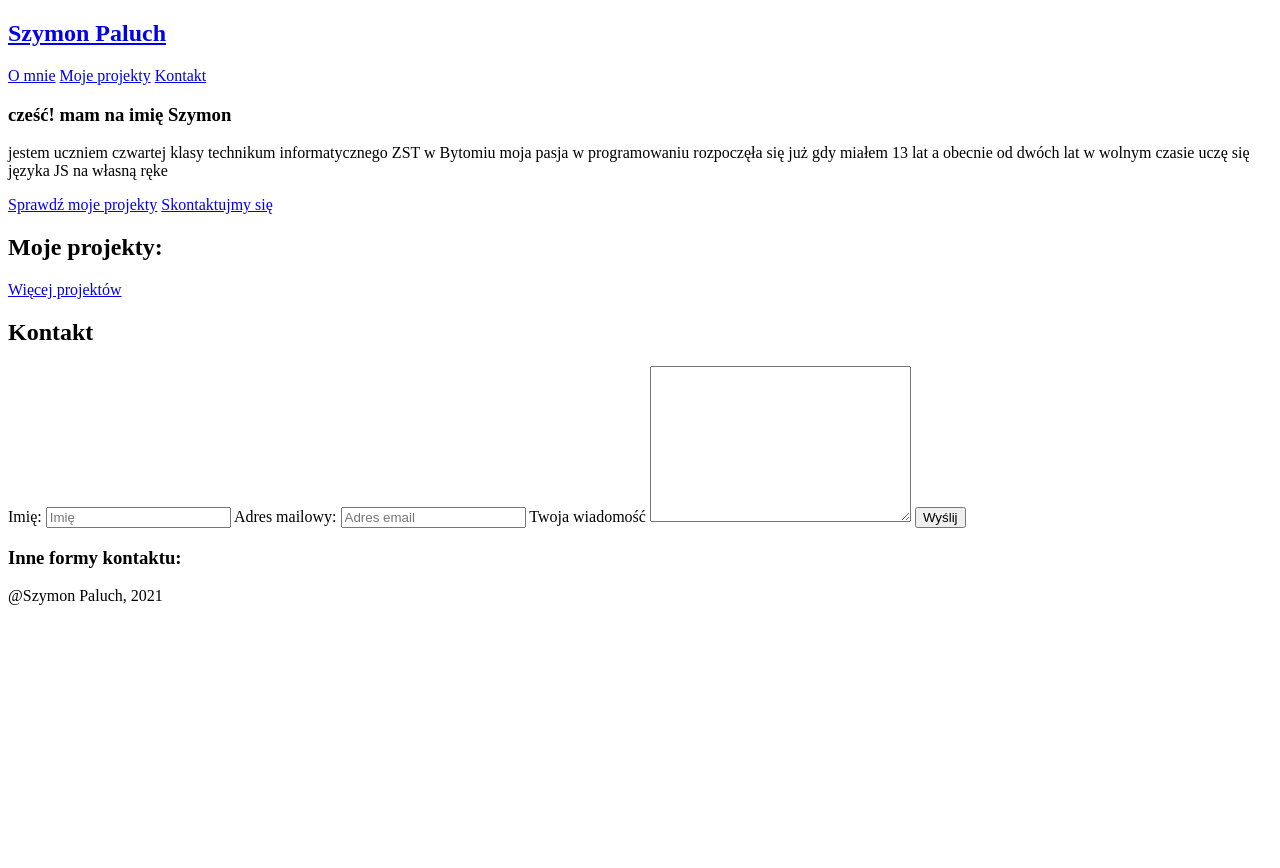
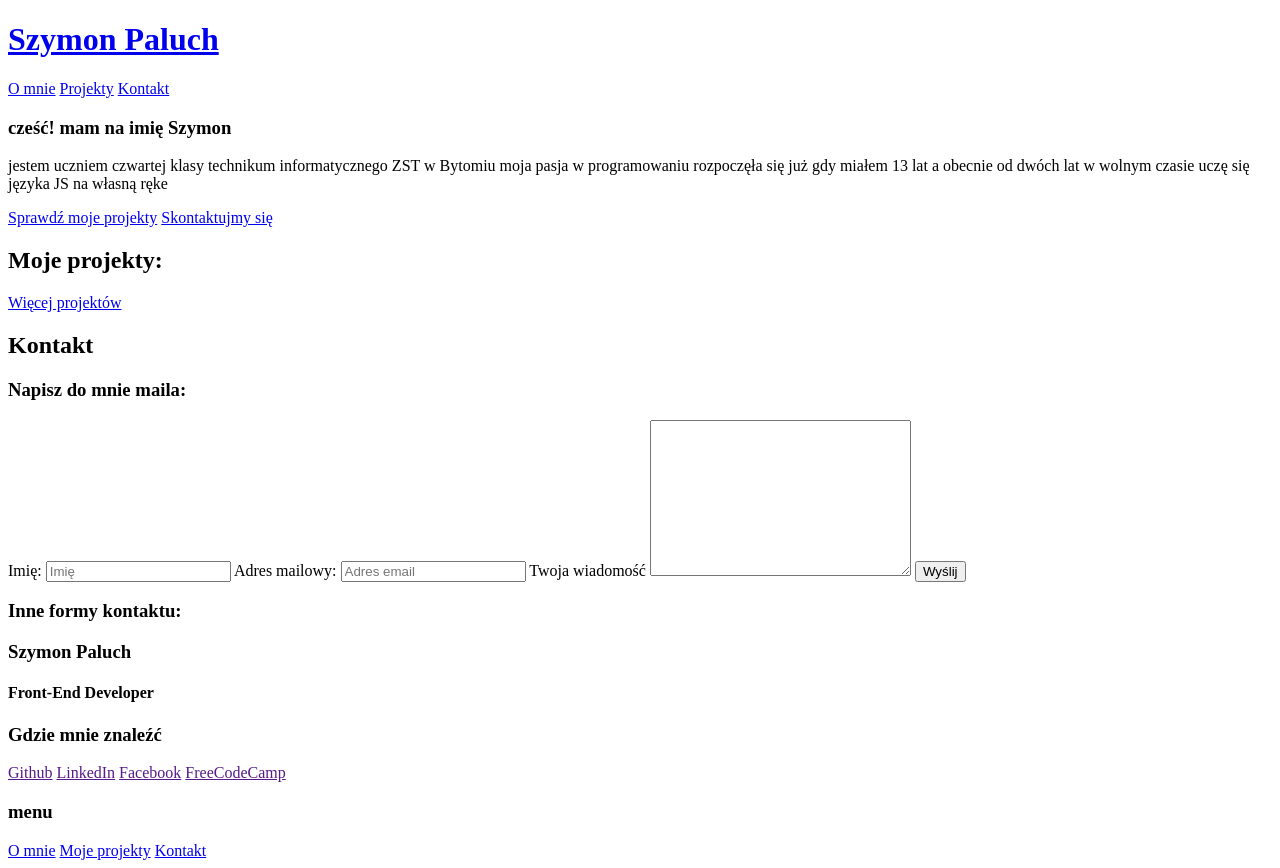
Before and after one commit to rekeye/Portfolio, a website: page src/index.html in a window 1280 px wide. Before the commit the page ends 800 px from the top, so only its background shows below. Drawn offline with Linux system fonts and the light colour scheme.

Commit message:
working project generation and sticky header

```diff
--- a/src/index.html
+++ b/src/index.html
@@ -12,17 +12,19 @@
 </head>
 
 <body>
+    <header class="header">
+        <a href="/"><h1>Szymon Paluch</h1></a>
+        <div>
+            <nav class="header__nav" id="nav">
+                <a class="header__link" href="#about">O mnie</a>
+                <a class="header__link" href="#work">Projekty</a>
+                <a class="header__link" href="#contact">Kontakt</a>
+            </nav>
+        </div>
+    </header>
     <section class="hero" id="about">
-        <header class="two-columns">
-            <a href="/"><h1>Szymon Paluch</h1></a>
-            <div>
-                <nav class="hero__nav" id="nav">
-                    <a class="hero__link" href="#about">O mnie</a>
-                    <a class="hero__link" href="#work">Moje projekty</a>
-                    <a class="hero__link" href="#contact">Kontakt</a>
-                </nav>
-            </div>
-        </header>
+        <!-- <img src="" alt=""> -->
+        <div></div>
         <div class="hero__about two-columns">
             <h3 class="hero__info-title">
                 cześć! mam na imię Szymon
@@ -36,7 +38,6 @@
                 <a class="cta__link" href="#work">Sprawdź moje projekty</a>
                 <a class="cta__link" href="#contact">Skontaktujmy się</a>
             </nav>
-            <!-- <img src="" alt=""> -->
         </div>
     </section>
     <section class="work" id="work">
@@ -46,6 +47,7 @@
     </section>
     <section class="contact" id="contact">
         <h2 class="title--flex-end">Kontakt</h2>
+        <h3>Napisz do mnie maila:</h3>
         <form class="contact__form" action="https://formsubmit.co/12szymon.paluch34@gmail.com" method="post">
             <label for="name">Imię: </label>
             <input class="contact__input" type="text" name="name" placeholder="Imię" required>
@@ -72,7 +74,25 @@
             </div>
         </main>
     </section>
-    <footer>@Szymon Paluch, 2021</footer>
+    <footer>
+        <div>
+            <h3>Szymon Paluch</h3>
+            <h4>Front-End Developer</h4>
+        </div>
+        <div>
+            <h3>Gdzie mnie znaleźć</h3>
+            <a href="">Github</a>
+            <a href="">LinkedIn</a>
+            <a href="">Facebook</a>
+            <a href="">FreeCodeCamp</a>
+        </div>
+        <div>
+            <h3>menu</h4>
+            <a href="#about">O mnie</a>
+            <a href="#work">Moje projekty</a>
+            <a href="#contact">Kontakt</a>
+        </div>
+    </footer>
 </body>
 
 </html>
--- a/src/index.js
+++ b/src/index.js
@@ -1,13 +1,9 @@
-const babel = require("@babel/core");
-
 //styles
 import "./scss/main.scss";
-//helper
-import "./js/helper/getPos";
 //event listeners
 import "./js/event/scroll";
 //content
 import "./js/content/work";
-//import "./js/content/stickyNav";
+import "./js/content/stickyNav";
 //api
 import "./js/api/githubRepos";
--- a/src/js/content/work.js
+++ b/src/js/content/work.js
@@ -5,9 +5,9 @@ export default (async () => {
   const parent = document.getElementsByClassName("work__content")[0];
 
   const data = await githubReposAPI();
-  data.sort((a, b) => b.id - a.id);
-  console.log(data);
-  data.forEach(
+  data
+    .sort((a, b) => b.id - a.id)
+    .forEach(
       ({ name, description, html_url, homepage, topics, stargazers_count }) => {
         if (stargazers_count > 0) {
           const child = document.createElement("article");
--- a/src/js/helper/getPos.js
+++ /dev/null
@@ -1,4 +0,0 @@
-//this function returns offset position of target element
-const getPos = (id) => document.getElementById(id).getBoundingClientRect();
-
-export default getPos;
--- a/src/scss/abstracts/_colors.scss
+++ b/src/scss/abstracts/_colors.scss
@@ -1,7 +1,7 @@
 //color variables
 $primary-font: #171717;
 $primary-background-300: #dfd8c8;
-$primary-background-600: #ccc1a8;
+$primary-background-600: #d8cfb9;
 $secondary-background: #dedede;
 
 :export {
--- a/src/scss/base/_reset.scss
+++ b/src/scss/base/_reset.scss
@@ -9,7 +9,7 @@ section {
   @include flex(column);
   @include padding;
   @media (min-width: $tablet-width) {
-    padding: 1rem 6rem;
+    padding: 4rem 6rem;
   }
 }
 
--- a/src/scss/layouts/__layouts-dir.scss
+++ b/src/scss/layouts/__layouts-dir.scss
@@ -6,5 +6,6 @@ files inside this folder can contain specific element styles and layout.
 //import base files
 @import "./contact";
 @import "./footer";
+@import "./header";
 @import "./hero";
 @import "./work";
--- a/src/scss/layouts/_footer.scss
+++ b/src/scss/layouts/_footer.scss
@@ -1,4 +1,4 @@
 footer {
-  @include background-primary;
+  background: $primary-background-600;
   @include padding;
 }
--- a/src/scss/layouts/_hero.scss
+++ b/src/scss/layouts/_hero.scss
@@ -2,19 +2,6 @@
   @include flex(column, space-between);
   @include background-primary;
   min-height: 80vh;
-  &__nav {
-    flex-grow: 1;
-    @include flex(column, $align: flex-end);
-  }
-  &__link {
-    width: 100%;
-    padding: 0.15rem 0.5rem;
-    &:hover {
-      background: $primary-font;
-      color: $primary-background-300;
-      opacity: 0.95;
-    }
-  }
   &__about {
     margin: 3rem 1rem;
     @include tablet {
```
Also changed, not shown: src/js/content/stickyNav.js (+12 -2 lines). Lines whose indentation alone changed are shown as unchanged.
